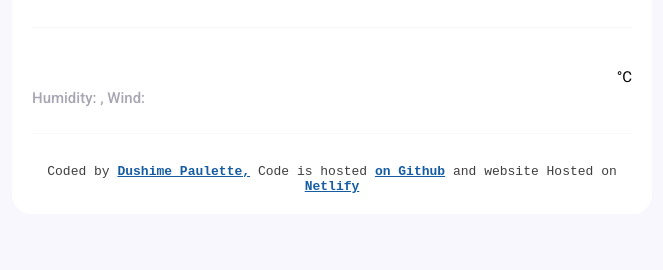
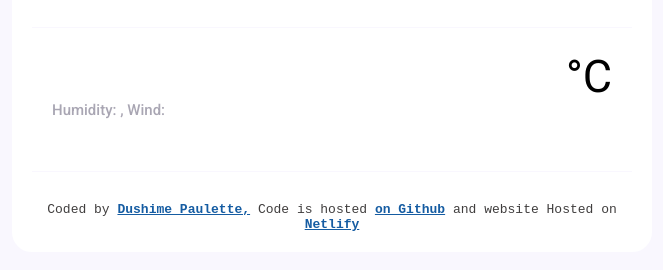
Before and after one commit to paulette920/weather-forecast-app, a plain HTML site: page index.html in a window 1280 px wide. Shown: the part 204-474 px from the top of the page, without its empty margins (308-971 px from the left). Drawn offline with nearby package versions, Linux system fonts and the light colour scheme; no server answers.

Commit message:
Update style.css
Adjusted some css to make it look more pretty

```diff
--- a/src/style.css
+++ b/src/style.css
@@ -10,6 +10,7 @@ header {
 main {
   display: flex;
   justify-content: space-between;
+  padding: 20px;
 }
 .image {
   width: 150px;
@@ -49,30 +50,32 @@ main {
 }
 .city {
   color: #272142;
+  font-size: 38px;
+  margin: 0;
+  font-weight: 900;
 }
 .city-details {
   text-align: left;
   color: #27214266;
   font-size: 15px;
   font-weight: 500;
-  line-height: 20px;
+  line-height: 24pxpx;
   margin: 20px 0 10px;
 }
 .temperature {
-  position: relative;
-  top: 35px;
+  text-align: center;
 }
 .temperature-icon {
   font-size: 30px;
 }
 .temperature-value {
-  font-size: 40px;
+  font-size: 88px;
   font-weight: 900;
 }
 .temperature-degree {
-  font-size: 15px;
+  font-size: 45px;
   position: relative;
-  bottom: 18px;
+  bottom: 38px;
 }
 main div p strong {
   color: #f65282;
```
